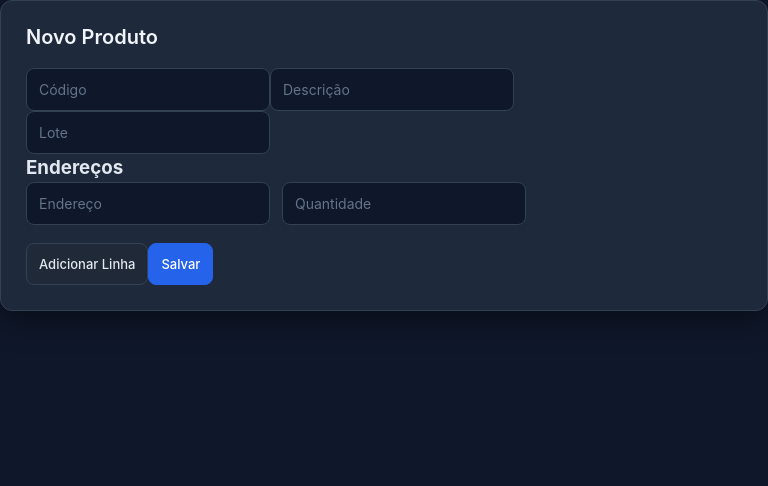
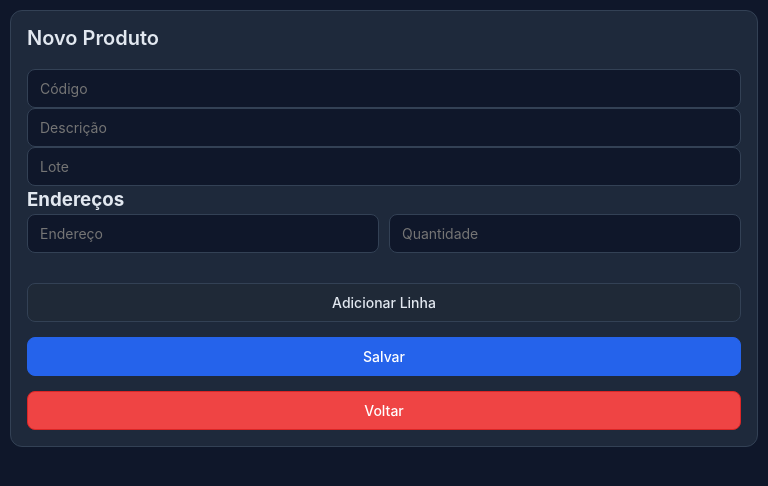
Before and after one commit to MatheuzSiq/estoquecontrol, a React (Vite) app: page /cadastro in a window 768 px wide. Shown: the top 486 px of the page. Built offline with nearby package versions, Linux system fonts and the light colour scheme.

Commit message:
Acertos no template

```diff
--- a/src/pages/Cadastro.jsx
+++ b/src/pages/Cadastro.jsx
@@ -59,6 +59,10 @@ function Cadastro() {
     navigate("/");
   }
 
+  function voltar() {
+    navigate("/");
+  }
+
   return (
     <div className="container">
       <h1>{editIndex !== undefined ? "Editar" : "Novo"} Produto</h1>
@@ -102,6 +106,9 @@ function Cadastro() {
       <button onClick={salvar} className="primary">
         Salvar
       </button>
+      <button onClick={voltar} className="delete">
+        Voltar
+      </button>
     </div>
   );
 }
--- a/src/style.css
+++ b/src/style.css
@@ -1,4 +1,4 @@
-/* RESET */
+/* ================= RESET ================= */
 * {
   margin: 0;
   padding: 0;
@@ -10,135 +10,58 @@ body {
   background: #0f172a;
   min-height: 100vh;
   display: flex;
+  justify-content: center;
+  align-items: flex-start;
+  padding: 20px;
   color: #e2e8f0;
 }
 
-/* SIDEBAR */
-.sidebar {
-  width: 250px;
-  background: #111827;
-  min-height: 100vh;
-  padding: 25px 0;
-  display: flex;
-  flex-direction: column;
-  border-right: 1px solid #1f2937;
-}
-
-.sidebar h2 {
-  font-size: 18px;
-  font-weight: 600;
-  padding: 0 25px 20px 25px;
-  color: #f1f5f9;
-  border-bottom: 1px solid #1f2937;
-}
-
-.sidebar a {
-  padding: 14px 25px;
-  text-decoration: none;
-  color: #9ca3af;
-  font-size: 15px;
-  transition: 0.2s ease;
-}
-
-.sidebar a:hover,
-.sidebar a.active {
+/* ================= CONTAINER ================= */
+.container {
+  width: 100%;
+  max-width: 1000px;
   background: #1e293b;
-  color: #ffffff;
-  border-left: 4px solid #3b82f6;
-}
-
-/* MAIN AREA */
-.main {
-  flex: 1;
-  display: flex;
-  flex-direction: column;
-  width: 100%;
-}
-
-/* HEADER */
-.header {
-  background: #111827;
-  padding: 18px 30px;
-  border-bottom: 1px solid #1f2937;
-  display: flex;
-  justify-content: space-between;
-  align-items: center;
-}
-
-.header .title {
-  font-size: 18px;
-  font-weight: 600;
-  color: #f8fafc;
-}
-
-.header .user {
-  font-size: 14px;
-  color: #94a3b8;
-}
-
-/* CONTENT */
-.content {
-  padding: 30px;
-}
-
-.container {
-  background: #1e293b;
-  padding: 25px;
+  padding: 24px;
   border-radius: 12px;
   border: 1px solid #334155;
-  box-shadow: 0 10px 30px rgba(0, 0, 0, 0.4);
 }
 
 h1 {
   font-size: 20px;
   font-weight: 600;
   margin-bottom: 20px;
-  color: #f1f5f9;
+  text-align: left;
 }
 
-.top-bar {
-  display: flex;
-  justify-content: space-between;
-  align-items: center;
-  flex-wrap: wrap;
-  gap: 10px;
-  margin-bottom: 15px;
-}
-
-/* INPUTS */
+/* ================= INPUTS ================= */
 input {
-  padding: 12px;
+  padding: 10px 12px;
   border-radius: 8px;
   border: 1px solid #334155;
   background: #0f172a;
   color: #f1f5f9;
-  font-size: 16px;
-  width: 100%;
-  transition: 0.25s ease;
-}
-
-input::placeholder {
-  color: #64748b;
+  font-size: 14px;
+  flex: 1;
+  min-width: 180px;
 }
 
 input:focus {
   border-color: #3b82f6;
-  box-shadow: 0 0 0 3px rgba(59, 130, 246, 0.3);
   outline: none;
 }
 
-/* BUTTONS */
+/* ================= BUTTONS ================= */
 button {
-  padding: 12px;
+  padding: 10px 14px;
   border-radius: 8px;
   border: 1px solid #334155;
   cursor: pointer;
-  font-size: 15px;
-  font-weight: 500;
+  font-size: 14px;
   background: #1f2937;
   color: #e2e8f0;
-  transition: 0.25s ease;
-  width: 100%;
+  transition: 0.2s ease;
+  white-space: nowrap;
+  margin-top: 15px;
 }
 
 button:hover {
@@ -149,10 +72,6 @@ button.primary {
   background: #2563eb;
   border: 1px solid #2563eb;
   color: white;
-}
-
-button.primary:hover {
-  background: #1d4ed8;
 }
 
 button.edit {
@@ -167,12 +86,16 @@ button.delete {
   color: white;
 }
 
-/* TABLE */
+/* ================= TABLE ================= */
+.table-wrapper {
+  width: 100%;
+  overflow-x: auto;
+}
+
 table {
   width: 100%;
   border-collapse: collapse;
-  margin-top: 15px;
-  font-size: 14px;
+  min-width: 700px;
 }
 
 th {
@@ -181,9 +104,9 @@ th {
   text-align: left;
   padding: 12px;
   font-weight: 600;
+  font-size: 12px;
+  text-transform: uppercase;
   border-bottom: 1px solid #334155;
-  text-transform: uppercase;
-  font-size: 12px;
 }
 
 td {
@@ -195,75 +118,35 @@ tr:hover {
   background: #273449;
 }
 
-/* FORM LINES */
+/* ================= FORM LINHAS ================= */
 .linha {
   display: flex;
-  flex-direction: column;
-  gap: 12px;
-  margin-bottom: 18px;
+  gap: 10px;
+  flex-wrap: wrap;
+  margin-bottom: 15px;
 }
 
-/* ===== RESPONSIVO ===== */
-@media (min-width: 768px) {
+/* ================= MOBILE ================= */
+@media (max-width: 768px) {
+  body {
+    padding: 10px;
+  }
+
+  .container {
+    padding: 16px;
+    max-width: 100%;
+  }
+
   input {
-    width: auto;
-    font-size: 14px;
+    width: 100%;
   }
 
   button {
-    width: auto;
-    font-size: 13px;
-  }
-
-  .linha {
-    flex-direction: row;
-    flex-wrap: wrap;
-  }
-
-  .top-bar {
-    flex-wrap: nowrap;
-  }
-}
-
-@media (max-width: 768px) {
-  body {
-    flex-direction: column;
-  }
-
-  .sidebar {
     width: 100%;
-    min-height: auto;
-    flex-direction: row;
-    overflow-x: auto;
-    padding: 10px 0;
-  }
-
-  .sidebar h2 {
-    display: none;
-  }
-
-  .sidebar a {
-    flex: 1;
-    text-align: center;
-    border-left: none;
-    border-bottom: 3px solid transparent;
-  }
-
-  .sidebar a.active {
-    border-bottom: 3px solid #3b82f6;
-  }
-
-  .header {
-    padding: 15px;
-  }
-
-  .content {
-    padding: 15px;
   }
 
   table {
-    display: block;
-    overflow-x: auto;
-    white-space: nowrap;
+    width: 100%;
+    min-width: 100%;
   }
 }
```
